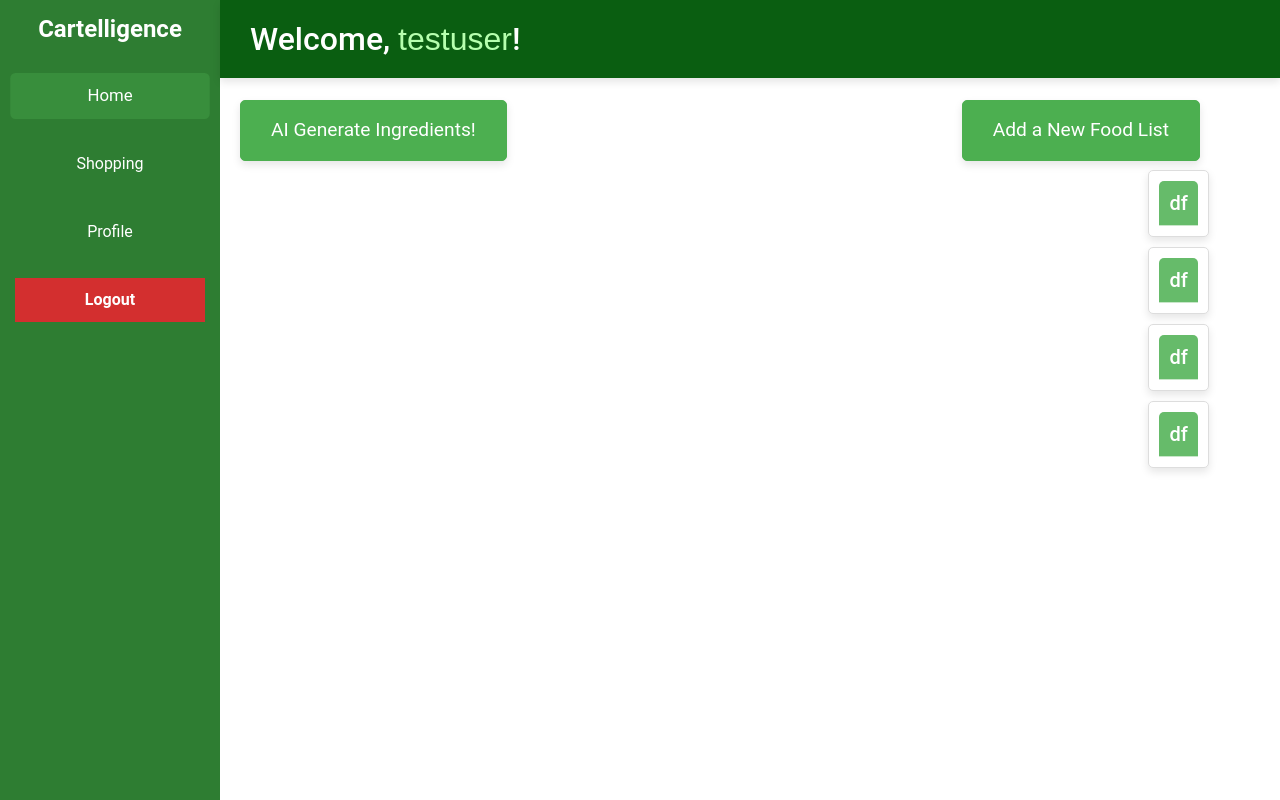
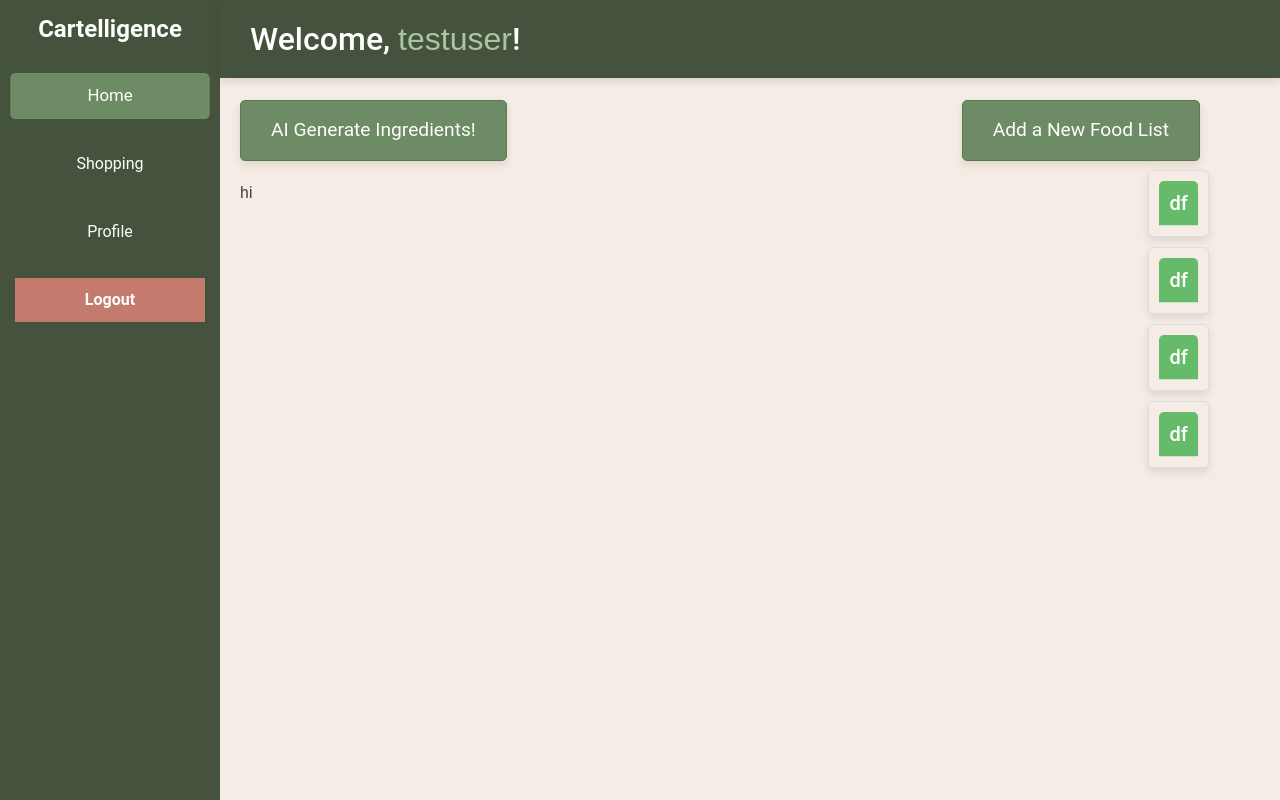
Before and after one commit to alephnull07/Cartelligence, a Flask app: page /dashboard in a window 1280 px wide. Run offline with Flask 3, Linux system fonts and the light colour scheme; a user stored in the database is signed in; data comes from the database, SQL or seed files in the repository; some libraries are stand-ins or nearby versions.

Commit message:
Fixed generateList display bug and stylized UI

```diff
--- a/app.py
+++ b/app.py
@@ -262,10 +262,12 @@ def most_popular_item():
 def generate_ai_list():
     from gemini_api import generateList
 
-    ai_response = convo.send_message("Please make a numbered list of five foods that fit the dietary restrictions of " + current_user.dietary + " and the budget of " + current_user.budget)
-    foods = [x for x in (convo.last.text).split("\n") if x != ""]
+    ai_response = generateList(current_user.dietary, current_user.budget)
+    foods = ai_response.split(",")
     print(foods)
-    return render_template('dashboard.html',  Gemini = foods)
+
+
+    return jsonify(foods)
 
 @app.route('/submit_alternative', methods=['POST'])
 @login_required
--- a/static/css/styles.css
+++ b/static/css/styles.css
@@ -1,7 +1,7 @@
 /* Sidebar Styles */
 .sidebar {
-    background-color: #2e7d32; /* Dark green */
-    color: #fff;
+    background-color: #45523e; /* Dark green */
+    color: #f5ece5;
     padding: 15px;
     height: 100vh;
     width: 220px; /* Set the sidebar width */
@@ -20,7 +20,7 @@
 }
 
 .sidebar a {
-    color: #fff;
+    color: #fdfffa; /* Light grey */
     display: block;
     padding: 10px 15px;
     text-decoration: none;
@@ -30,27 +30,27 @@
 }
 
 .sidebar a:hover, .sidebar a.active {
-    background-color: #388e3c; /* Medium green */
+    background-color: #6d8b65; /* Medium green */
     border-radius: 5px;
     transform: scale(1.05);
 }
 
 .sidebar a.logout {
-    background-color: #d32f2f; /* Red */
-    color: #fff;
+    background-color: #c47a6d; /* Red */
+    color: #fdfffa;
     font-weight: bold;
     transition: background-color 0.3s, transform 0.3s;
 }
 
 .sidebar a.logout:hover {
-    background-color: #c62828; /* Darker red */
+    background-color: #a75a4f; /* Darker red */
     transform: scale(1.05);
 }
 
 /* Top Bar Styles */
 .topbar {
-    background-color: #0a5e11; /* Dark green */
-    color: #fff;
+    background-color: #45523e; /* Dark green */
+    color: #fdfffa;
     padding: 20px 30px;
     text-align: left;
     position: fixed;
@@ -82,12 +82,12 @@ body.has-topbar .main-content {
     border: 1px solid #c8e6c9; /* Light green */
     border-radius: 5px;
     box-shadow: 0 4px 8px rgba(0, 0, 0, 0.1);
-    background-color: #fff;
+    background-color: #f5ece5;
 }
 
 .card-header {
     background-color: #66bb6a; /* Light green */
-    color: #fff;
+    color: #fdfffa;
     padding: 10px;
     border-bottom: 1px solid #c8e6c9; /* Light green */
     border-top-left-radius: 5px;
@@ -132,9 +132,9 @@ body.has-topbar .main-content {
 .add-food-list-btn {
     position: fixed;
     right: 80px;
-    background-color: #4caf50; /* Green */
-    border-color: #4caf50;
-    color: #fff;
+    background-color: #6d8b65; /* Green */
+    border-color: #587d44;
+    color: #fdfffa;
     font-family: 'Roboto', sans-serif;
     padding: 15px 30px;
     font-size: 1.2rem;
@@ -144,17 +144,77 @@ body.has-topbar .main-content {
 }
 
 .add-food-list-btn:hover {
-    background-color: #388e3c; /* Darker green */
+    background-color: #45523e; /* Darker green */
+    color: #fdfffa;
     transform: scale(1.05);
 }
+
+.ai-generate-btn{
+    background-color: #6d8b65; /* Green */
+    border-color: #587d44;
+    color: #fdfffa;
+    font-family: 'Roboto', sans-serif;
+    padding: 15px 30px;
+    font-size: 1.2rem;
+    border-radius: 5px;
+    box-shadow: 0 4px 8px rgba(0, 0, 0, 0.1);
+    transition: background-color 0.3s, transform 0.3s;
+}
+
+.ai-generate-btn:hover {
+    background-color: #45523e; /* Darker green */
+    color: #fdfffa;
+    transform: scale(1.05);
+}
+
+#ai-output {
+    color: #4e4136;
+}
+
+.nutrition-btn{
+    background-color: #6d8b65; /* Green */
+    border-color: #587d44;
+    color: #fdfffa;
+    font-family: 'Roboto', sans-serif;
+    padding: 15px 30px;
+    font-size: 1.2rem;
+    border-radius: 5px;
+    box-shadow: 0 4px 8px rgba(0, 0, 0, 0.1);
+    transition: background-color 0.3s, transform 0.3s;
+}
+
+.nutrition-btn:hover {
+    background-color: #45523e; /* Darker green */
+    color: #fdfffa;
+    transform: scale(1.05);
+}
+
+.alternative-btn{
+    background-color: #6d8b65; /* Green */
+    border-color: #587d44;
+    color: #fdfffa;
+    font-family: 'Roboto', sans-serif;
+    padding: 15px 30px;
+    font-size: 1.2rem;
+    border-radius: 5px;
+    box-shadow: 0 4px 8px rgba(0, 0, 0, 0.1);
+    transition: background-color 0.3s, transform 0.3s;
+}
+
+.alternative-btn:hover {
+    background-color: #45523e; /* Darker green */
+    color: #fdfffa;
+    transform: scale(1.05);
+}
+
 .btn-success {
-    background-color: #4caf50; /* Green */
-    border-color: #4caf50;
+    background-color: #769e60; /* Green */
+    border-color: #587d44;
 }
 
 .btn-danger {
-    background-color: #f44336; /* Red */
-    border-color: #f44336;
+    background-color: #c47a6d; /* Red */
+    border-color: #a75a4f;
 }
 
 .btn-primary {
@@ -180,14 +240,11 @@ body.has-topbar .main-content {
     color: #000;
     opacity: 0.75;
 }
-.ai-generate-btn{
-    background-color: #4caf50; /* Green */
-    border-color: #4caf50;
-    color: #fff;
-    font-family: 'Roboto', sans-serif;
-    padding: 15px 30px;
-    font-size: 1.2rem;
-    border-radius: 5px;
-    box-shadow: 0 4px 8px rgba(0, 0, 0, 0.1);
-    transition: background-color 0.3s, transform 0.3s;
+
+.form-control {
+    background-color: #f6f6f6; /* Light grey */
 }
+
+#edit-btn {
+    background-color: #c47a6d; /* Red */
+}
--- a/templates/base.html
+++ b/templates/base.html
@@ -10,7 +10,7 @@
 <body class="{% if request.path == '/dashboard' %}has-topbar{% endif %}">
     <!-- Sidebar -->
     <div class="sidebar">
-        <h3 class="text-center">Cartelligence</h3>
+        <h3 class="text-center" style="color: #fdfffa;">Cartelligence</h3>
         <a href="/dashboard" class="{% if request.path == '/dashboard' %}active{% endif %}">Home</a>
         <br>
         <a href="/shopping" class="{% if request.path == '/shopping' %}active{% endif %}">Shopping</a>
--- a/templates/dashboard.html
+++ b/templates/dashboard.html
@@ -39,9 +39,9 @@
     </style>
 
 </head>
-<body style="font-family: 'Roboto', sans-serif;">
+<body style="background-color: #f5ece5; font-family: 'Roboto', sans-serif;">
     <div class="topbar">
-        <h2 style="margin: 0;">Welcome, <span style="font-family: 'Arial', sans-serif; color: rgb(182, 255, 174);">{{ username }}</span>!</h2>
+        <h2 style="margin: 0;">Welcome, <span style="font-family: 'Arial', sans-serif; color: #a8c7a0;">{{ username }}</span>!</h2>
     </div>
     <!-- Main Content -->
     <div class="content">
@@ -71,7 +71,7 @@
         <div id="home-section" class="section">
 
             <!-- Button to trigger the modal -->
-            <button type="button" class="btn btn-success add-food-list-btn" data-bs-toggle="modal" data-bs-target="#listModal">
+            <button type="button" class="btn add-food-list-btn" data-bs-toggle="modal" data-bs-target="#listModal">
                 Add a New Food List
             </button>
 
@@ -145,22 +145,17 @@
             </div>
         </div>
 
-        <button type="button" class="btn btn-success ai-generate-btn" onclick="generateAIList()">
+        <button type="button" class="btn ai-generate-btn" onclick="generateAIList()">
             AI Generate Ingredients!
         </button>
-        {% for z in Gemini %}
-            <p>{{ z }}</p>
-        {% endfor %}
-
-
-
-
-
-
-
 
     </div>
 
+    <div>
+        <p id="ai-output">
+            hi
+        </p>
+    </div>
     <script>
         // Initialize all toasts when the page loads
         document.addEventListener('DOMContentLoaded', function () {
@@ -374,9 +369,13 @@
             fetch('/generate_ai_list', {method: 'POST'})
                 .then(response => response.json())
                 .then(data => {
-                    // Display or use the generated AI list (from the response)
-                    document.getElementById("ai-output").innerHTML = data;
+                let output = "<ul>";
+                data.forEach(item => {
+                    output += `<li>${item}</li>`;  // Format each item as a bullet point
                 });
+                output += "</ul>";
+                document.getElementById('ai-output').innerHTML = output;
+            })
         }
     </script>
 
--- a/templates/profile.html
+++ b/templates/profile.html
@@ -9,7 +9,7 @@
     <link href="https://cdn.jsdelivr.net/npm/bootstrap@5.3.1/dist/css/bootstrap.min.css" rel="stylesheet">
     <link href="{{ url_for('static', filename='css/styles.css') }}" rel="stylesheet">
 </head>
-<body>
+<body style="background-color: #f5ece5">
 
     <!-- Flash Messages -->
     <div aria-live="polite" aria-atomic="true" class="position-relative">
@@ -65,7 +65,7 @@
                 </div>
 
                 <!-- Edit and Save buttons -->
-                <button type="button" class="btn btn-warning" id="edit-btn" onclick="toggleEditMode()">Edit</button>
+                <button type="button" class="btn" id="edit-btn" onclick="toggleEditMode()">Edit</button>
                 <button type="submit" class="btn btn-primary" id="save-btn" style="display: none;">Save Changes</button>
             </form>
         </div>
```
Also changed, not shown: gemini_api.py (+4 -3 lines), templates/shopping.html (+5 -5 lines).
